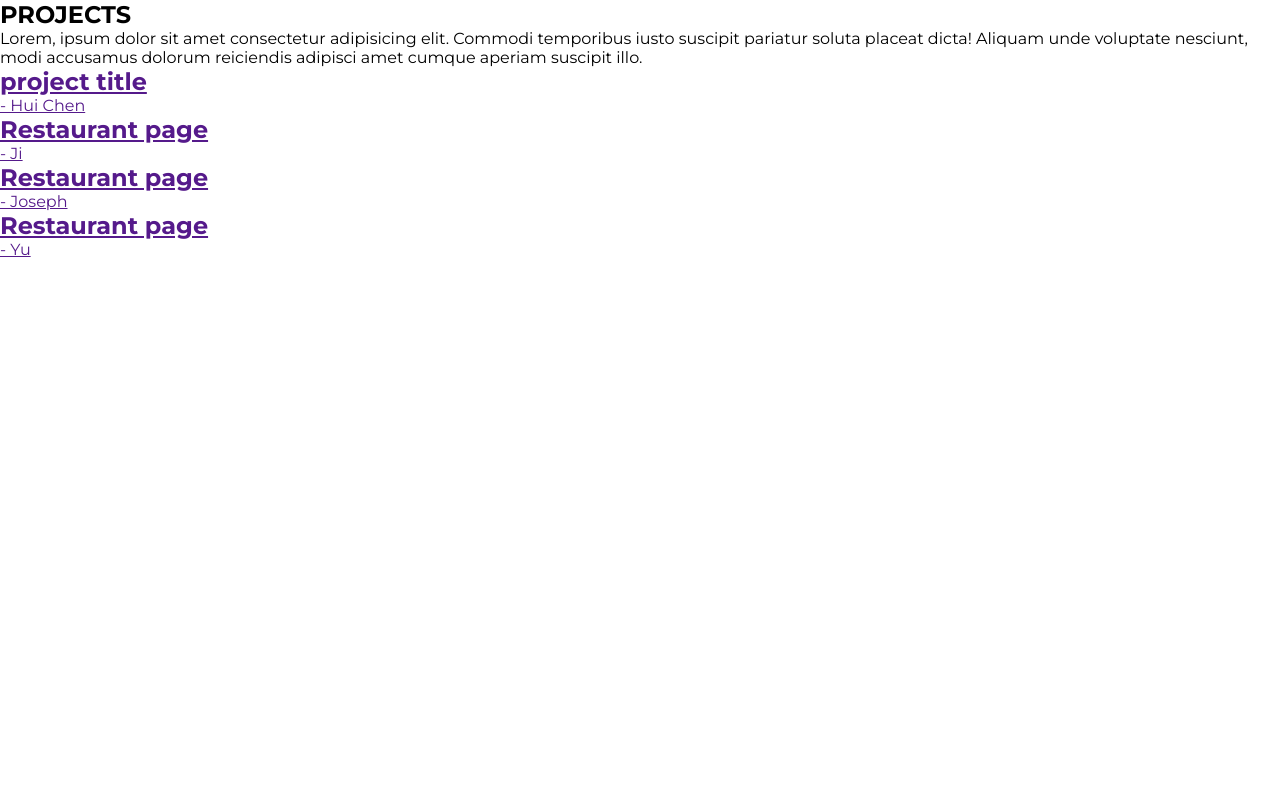
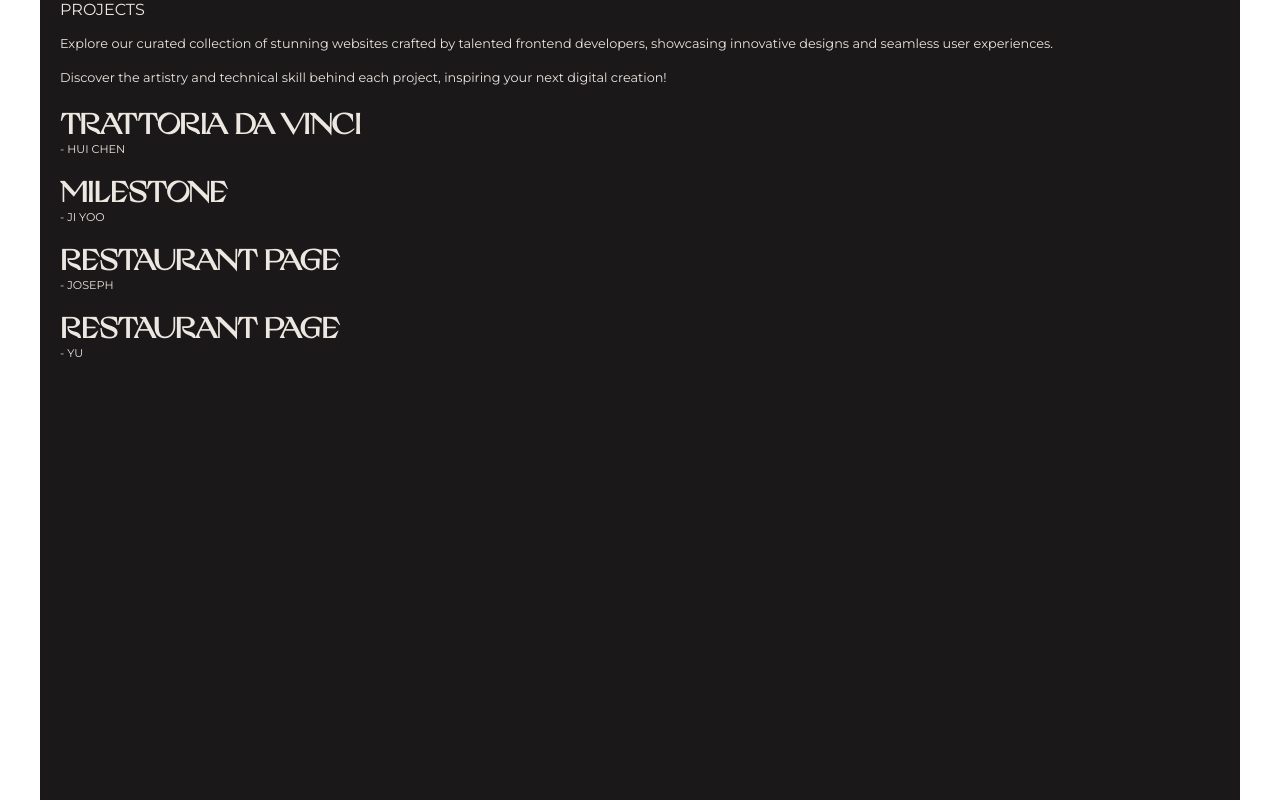
Before and after one commit to jyy009/project-final-fundamentals, a website built with webpack: page src/template.html in a window 1280 px wide. Built offline with nearby package versions, Linux system fonts and the light colour scheme.

Commit message:
Style projects page

```diff
--- a/src/projects.css
+++ b/src/projects.css
@@ -1,9 +1,108 @@
 @import url("https://fonts.googleapis.com/css2?family=Montserrat:ital,wght@0,100..900;1,100..900&display=swap");
 
+@font-face {
+  font-family: "GrandSlang-Roman";
+  src: url("./fonts/GrandSlang-Roman.woff2") format("woff2");
+  font-weight: normal;
+  font-style: normal;
+}
 :root {
-  --font-header: "Montserrat", serif;
+  --font-text: "Montserrat", serif;
+  --font-header: "GrandSlang-Roman", cursive, sans-serif;
+  --color-beige: rgb(233, 227, 221);
+  --color-black: rgb(26, 24, 24);
+  --color-white: #ece7e1;
 }
 
-* {
-  font-family: "Montserrat";
+#page-container {
+  overflow-y: auto;
+  overflow-x: hidden;
+  height: 100vh;
+
+  #projects-section {
+    background-color: var(--color-black);
+    display: flex;
+    flex-direction: column;
+    gap: 20px;
+    min-height: 100%;
+
+    .projects-info-wrapper {
+      font-family: var(--font-text);
+      color: var(--color-white);
+      display: flex;
+      flex-direction: column;
+      gap: 15px;
+      line-height: 1.2rem;
+
+      h2 {
+        font-weight: 400;
+        font-size: 1rem;
+      }
+
+      p {
+        font-weight: 400;
+        font-size: 0.8rem;
+      }
+    }
+
+    .projects-link-wrapper {
+      font-family: var(--font-header);
+      display: flex;
+      flex-direction: column;
+      gap: 20px;
+
+      .projects-link {
+        color: var(--color-white);
+        text-decoration: none;
+        font-size: 1.2rem;
+
+        .projs-author {
+          font-family: var(--font-text);
+          font-size: 0.7rem;
+        }
+      }
+
+      .proj-details-container {
+        font-family: var(--font-text);
+        color: var(--color-white);
+        display: flex;
+        flex-direction: column;
+
+        .proj-details-wrapper {
+          font-size: 0.8rem;
+          display: flex;
+          flex-direction: column;
+          gap: 20px;
+
+          div {
+            display: flex;
+            flex-direction: column;
+            gap: 5px;
+          }
+
+          .proj-description {
+            font-family: var(--font-header);
+            font-weight: 300;
+            font-size: 1.2rem;
+          }
+
+          .proj-url-wrapper {
+            display: flex;
+            flex-direction: column;
+
+            a {
+              color: var(--color-white);
+              text-decoration: none;
+            }
+          }
+
+          .proj-tech-h4,
+          .proj-tech-url {
+            text-decoration: underline;
+            font-weight: 600;
+          }
+        }
+      }
+    }
+  }
 }
--- a/src/projects.js
+++ b/src/projects.js
@@ -12,6 +12,10 @@ export const projects = () => {
     projectsInfoTemplate.content.cloneNode(true);
   projectsSection.appendChild(cloneProjectsInfoTemplate);
 
+  const projectsInfoWrapper = document.querySelector(".projects-info-wrapper");
+  const h2 = projectsInfoWrapper.querySelector("h2");
+  h2.style.textTransform = "uppercase";
+
   const renderProject = () => {
     const projectsLinkTemplate = document.getElementById(
       "projects-link-template"
@@ -21,14 +25,6 @@ export const projects = () => {
       const cloneProjectsLinkTemplate =
         projectsLinkTemplate.content.cloneNode(true);
 
-      const projectsLinkWrapper = cloneProjectsLinkTemplate.querySelector(
-        ".projects-link-wrapper"
-      );
-
-      // const singleProjWrapper = cloneProjectsLinkTemplate.querySelector(
-      //   ".single-project-wrapper"
-      // );
-      // singleProjWrapper.innerHTML = "";
       const projectLink =
         cloneProjectsLinkTemplate.querySelector(".projects-link");
       projectLink.dataset.id = proj.id;
@@ -36,12 +32,14 @@ export const projects = () => {
       const projectTitle =
         cloneProjectsLinkTemplate.querySelector(".projs-title");
       projectTitle.textContent = proj.title;
+      projectTitle.style.textTransform = "uppercase"
 
       const projectAuthor =
         cloneProjectsLinkTemplate.querySelector(".projs-author");
       projectAuthor.textContent = `- ${proj.author}`;
+      projectAuthor.style.textTransform = "uppercase"
 
-      projectsLinkWrapper.addEventListener("click", (event) => {
+      projectLink.addEventListener("click", (event) => {
         event.preventDefault();
 
         const link = event.target.closest(".projects-link");
--- a/src/projects.json
+++ b/src/projects.json
@@ -1,29 +1,26 @@
 [
   {
-    "title": "project title",
-    "tech": "Javascrip, HTML, CSS",
+    "title": "Trattoria da Vinci",
+    "tech": "Javascript, HTML, CSS",
     "author": "Hui Chen",
-    "imageUrl": "path/to/image.jpg",
     "gitUrl": "https://github.com/huichen-hc/Restaurant-page",
     "liveUrl": "https://huichen-hc.github.io/Restaurant-page/ ",
     "description": "This project is to create a restaurant page by mainly using JavaScript and Webpack",
     "id": "1"
   },
   {
-    "title": "Restaurant page",
-    "tech": "Javascrip, HTML, CSS",
-    "author": "Ji",
-    "imageUrl": "path/to/image.jpg",
-    "gitUrl": "https://github.com/huichen-hc/Restaurant-page",
-    "liveUrl": "https://huichen-hc.github.io/Restaurant-page/ ",
+    "title": "Milestone",
+    "tech": "Javascript, HTML, CSS",
+    "author": "Ji Yoo",
+    "gitUrl": "https://github.com/jyy009/restaurant-page/tree/main",
+    "liveUrl": "https://jyy009.github.io/restaurant-page/",
     "description": "This project is to create a restaurant page by mainly using JavaScript and Webpack",
     "id": "2"
   },
   {
     "title": "Restaurant page",
-    "tech": "Javascrip, HTML, CSS",
+    "tech": "Javascript, HTML, CSS",
     "author": "Joseph",
-    "imageUrl": "path/to/image.jpg",
     "gitUrl": "https://github.com/huichen-hc/Restaurant-page",
     "liveUrl": "https://huichen-hc.github.io/Restaurant-page/ ",
     "description": "This project is to create a restaurant page by mainly using JavaScript and Webpack",
@@ -31,9 +28,8 @@
   },
   {
     "title": "Restaurant page",
-    "tech": "Javascrip, HTML, CSS",
+    "tech": "Javascript, HTML, CSS",
     "author": "Yu",
-    "imageUrl": "path/to/image.jpg",
     "gitUrl": "https://github.com/huichen-hc/Restaurant-page",
     "liveUrl": "https://huichen-hc.github.io/Restaurant-page/ ",
     "description": "This project is to create a restaurant page by mainly using JavaScript and Webpack",
--- a/src/singleProject.js
+++ b/src/singleProject.js
@@ -37,12 +37,20 @@ export const singleProject = (projectId) => {
 
     const projTech = cloneProjDetailsTemplate.querySelector(".proj-tech");
     projTech.textContent = project.tech;
+    const techH4 = cloneProjDetailsTemplate.querySelector(".proj-tech-h4")
+    techH4.style.textTransform = "uppercase"
+
+    const urlH4 = cloneProjDetailsTemplate.querySelector('.proj-tech-url')
+    urlH4.style.textTransform = "uppercase";
 
     const projGit = cloneProjDetailsTemplate.querySelector(".proj-git");
     projGit.href = project.gitUrl;
+    console.log("git link:", project.gitUrl)
 
     const projLive = cloneProjDetailsTemplate.querySelector(".proj-live");
     projLive.href = project.liveUrl;
+    console.log("live link:", project.liveUrl)
+
 
     const detailsContainer = document.createElement("div");
     detailsContainer.classList.add("proj-details-container");
--- a/src/styles.css
+++ b/src/styles.css
@@ -4,10 +4,9 @@
   padding: 0;
 }
 
-:root {
-  --font-text: "Montserrat", serif;
+
+.container {
+  max-width: 1200px;
+  margin: 0 auto;
+  padding: 0 20px;
 }
-
-* {
-  font-family: "Montserrat";
-}
--- a/src/template.html
+++ b/src/template.html
@@ -7,17 +7,20 @@
   </head>
   <body>
     <div id="page-container">
-      <div id="projects-section"></div>
+      <div id="projects-section" class="container"></div>
     </div>
     <!-- projects info TEMPLATE -->
     <template id="projects-info-template">
       <div class="projects-info-wrapper">
-        <h2>PROJECTS</h2>
+        <h2 class="info-h2">Projects</h2>
         <p>
-          Lorem, ipsum dolor sit amet consectetur adipisicing elit. Commodi
-          temporibus iusto suscipit pariatur soluta placeat dicta! Aliquam unde
-          voluptate nesciunt, modi accusamus dolorum reiciendis adipisci amet
-          cumque aperiam suscipit illo.
+          Explore our curated collection of stunning websites crafted by
+          talented frontend developers, showcasing innovative designs and
+          seamless user experiences.
+        </p>
+        <p>
+          Discover the artistry and technical skill behind each project,
+          inspiring your next digital creation!
         </p>
       </div>
     </template>
@@ -34,16 +37,28 @@
 
     <!-- project page TEMPLATE -->
     <template id="proj-details-template">
-        <div class="proj-details-wrapper">
-          <h3 class="proj-description">description</h3>
-                <div>
-          <h4>Tech</h4>
+      <div class="proj-details-wrapper">
+        <div>
+          <p class="proj-description">description</p>
+        </div>
+        <div>
+          <h4 class="proj-tech-h4">Tech</h4>
           <p class="proj-tech">tech list</p>
-                </div>
-          <a class="proj-git" href="#" target="_blank" rel="noopener noreferrer">View Code</a>
-          <a class="proj-live" href="#" target="_blank" rel="noopener noreferrer">View Live</a>
         </div>
-
+        <div class="proj-url-wrapper">
+          <h4 class="proj-tech-url">URL</h4>
+          <a class="proj-git" href="#" target="_blank" rel="noopener noreferrer"
+            >Code</a
+          >
+          <a
+            class="proj-live"
+            href="#"
+            target="_blank"
+            rel="noopener noreferrer"
+            >Live</a
+          >
+        </div>
+      </div>
     </template>
   </body>
 </html>
```
Also changed, not shown: src/createProject.js (deleted, +0 -12 lines), src/fonts/GrandSlang-Roman.woff2 (added).
